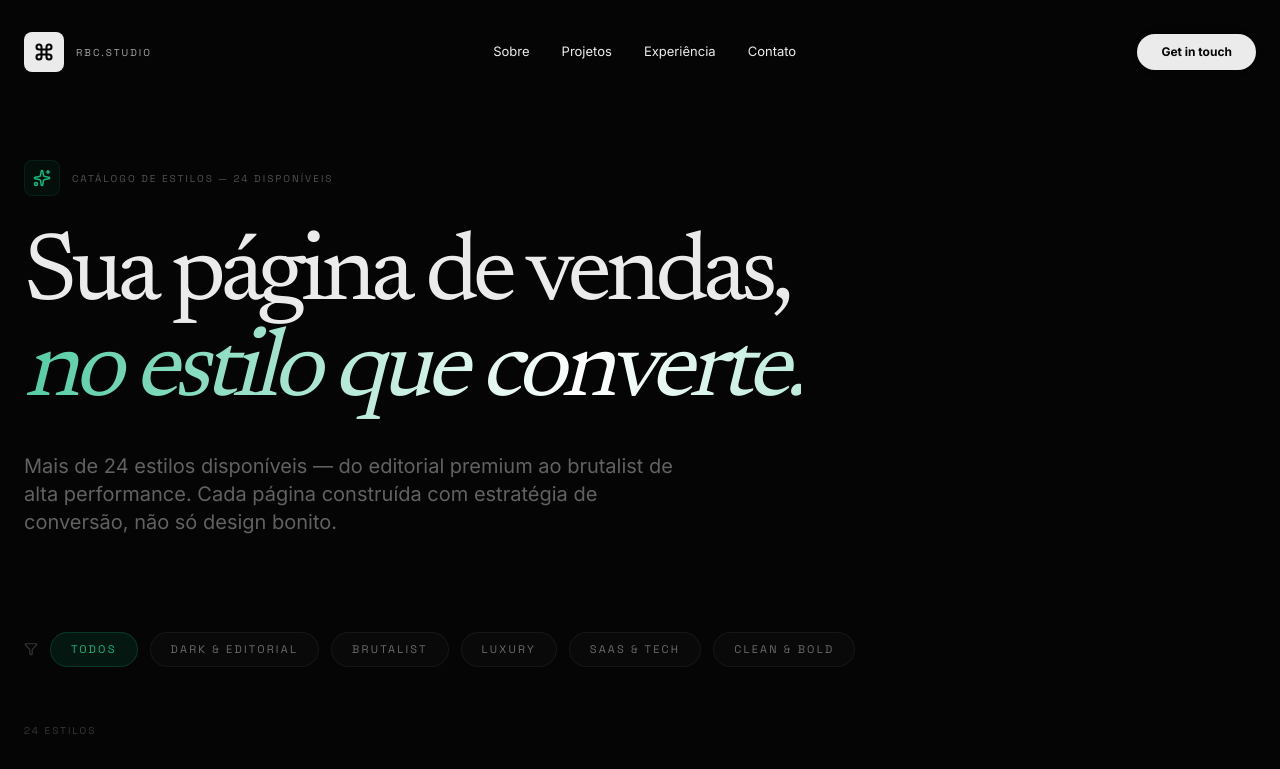
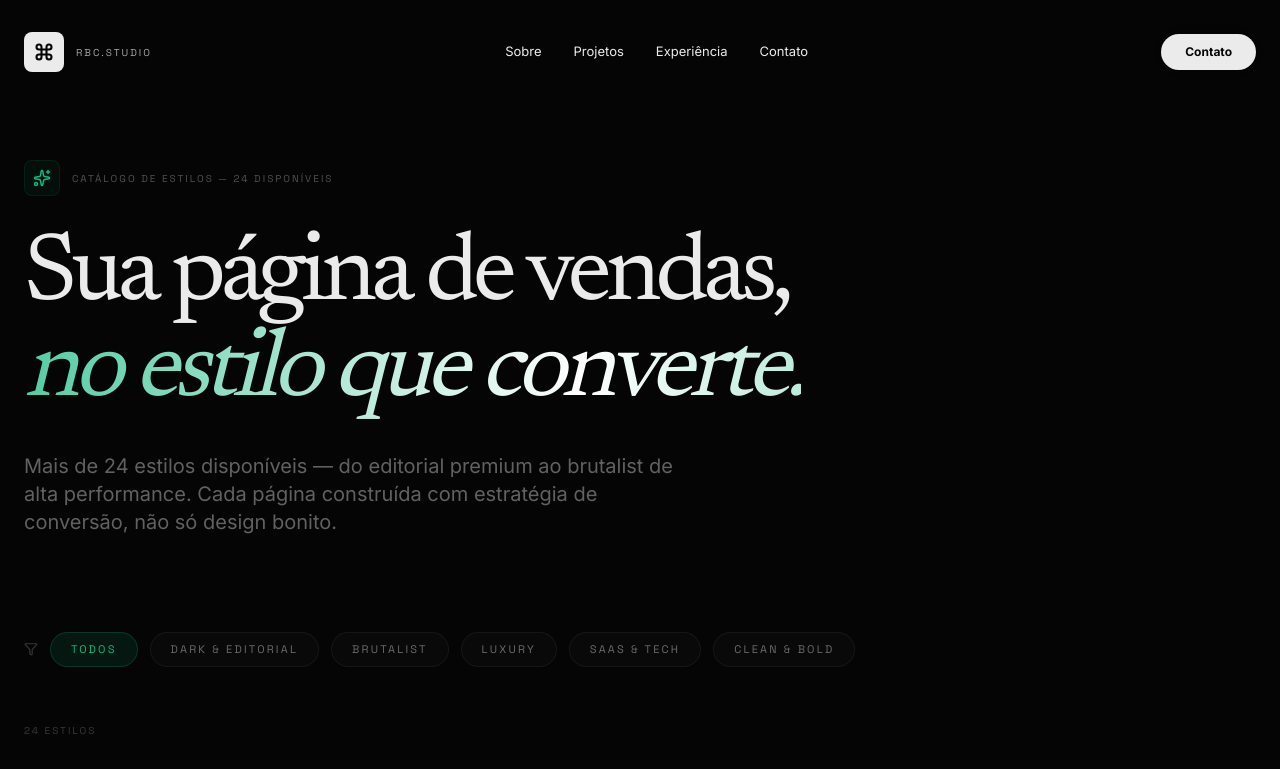
Before and after one commit to renatobcarv/portfolio, a Next.js app: page /paginas-de-vendas in a window 1280 px wide. Shown: the top 769 px of the page. Built offline with nearby package versions, Linux system fonts and the light colour scheme; grey boxes are pictures that could not be loaded.

Commit message:
fix: resolve navbar CTA and deploy image loading issues
- Changed 'Get in touch' button to 'Contato' and linked to #contato section
- Explicitly whitelisted Supabase subdomain in next.config.mjs to fix deploy images
- Added priority loading and sizes to sales pages catalog for improved performance

```diff
--- a/next.config.mjs
+++ b/next.config.mjs
@@ -5,6 +5,10 @@ const nextConfig = {
             {
                 protocol: 'https',
                 hostname: 'images.unsplash.com',
+            },
+            {
+                protocol: 'https',
+                hostname: 'vgbujcuwptvheqijyjbe.supabase.co',
             },
             {
                 protocol: 'https',
--- a/src/app/paginas-de-vendas/page.tsx
+++ b/src/app/paginas-de-vendas/page.tsx
@@ -100,6 +100,8 @@ export default function PaginasDeVendas() {
                       alt={style.name}
                       width={600}
                       height={400}
+                      priority={idx < 6}
+                      sizes="(max-width: 768px) 100vw, (max-width: 1200px) 50vw, 33vw"
                       className="w-full h-auto object-cover group-hover:scale-[1.03] transition-transform duration-700"
                     />
                     <div className="absolute inset-0 bg-gradient-to-t from-black/60 via-transparent to-transparent opacity-0 group-hover:opacity-100 transition-opacity duration-500" />
--- a/src/components/layout/Navbar.tsx
+++ b/src/components/layout/Navbar.tsx
@@ -52,9 +52,11 @@ export default function Navbar() {
 
         {/* Right: CTA */}
         <div className="flex items-center gap-6">
-          <button className="px-6 py-2.5 bg-cyber-white text-cyber-black rounded-full text-xs font-bold transition-transform hover:scale-105 shadow-[0_0_0_0_rgba(16,185,129,0.4)] animate-pulse-emerald">
-            Get in touch
-          </button>
+          <Link href="/#contato">
+            <button className="px-6 py-2.5 bg-cyber-white text-cyber-black rounded-full text-xs font-bold transition-transform hover:scale-105 shadow-[0_0_0_0_rgba(16,185,129,0.4)] animate-pulse-emerald">
+              Contato
+            </button>
+          </Link>
         </div>
       </div>
     </header>
```
